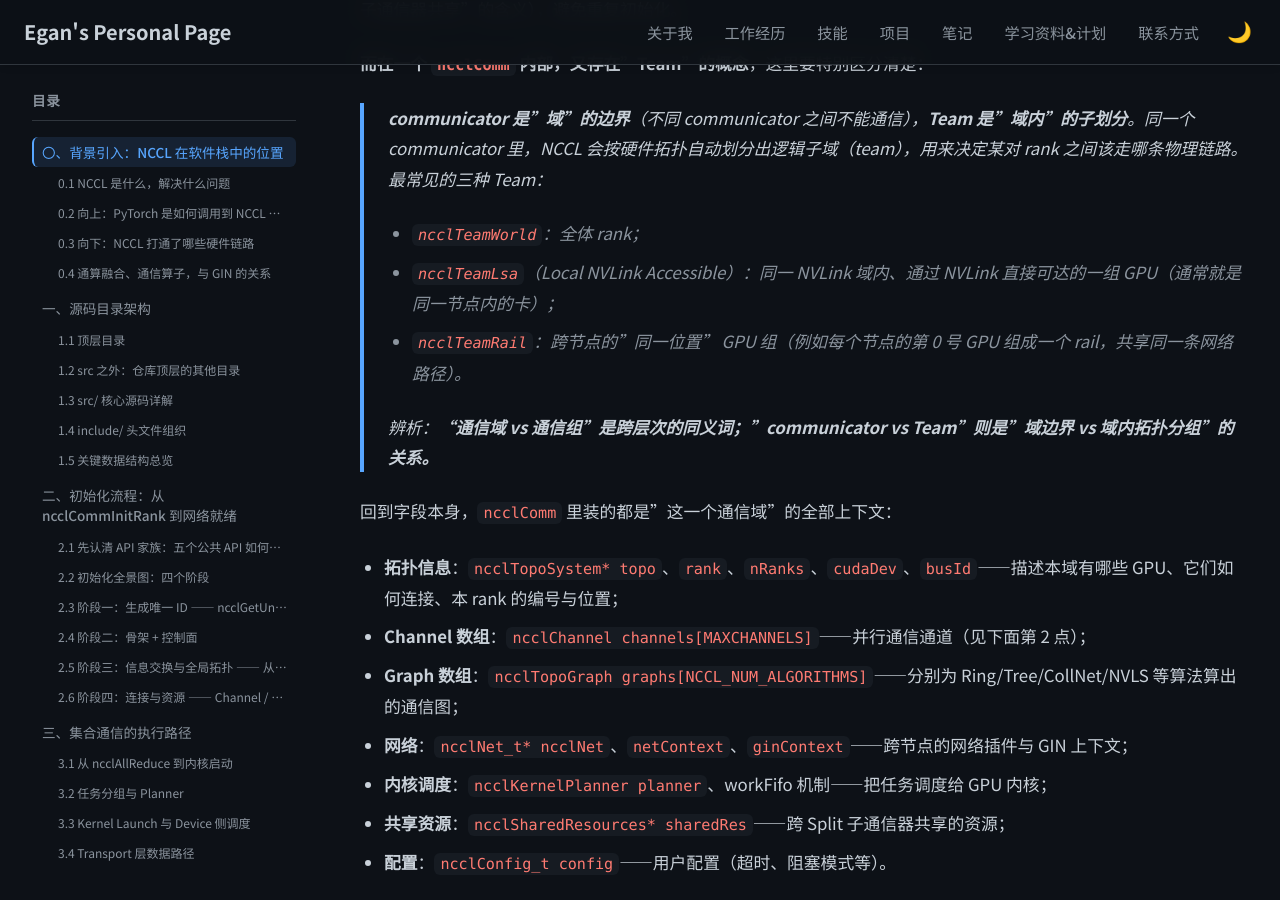
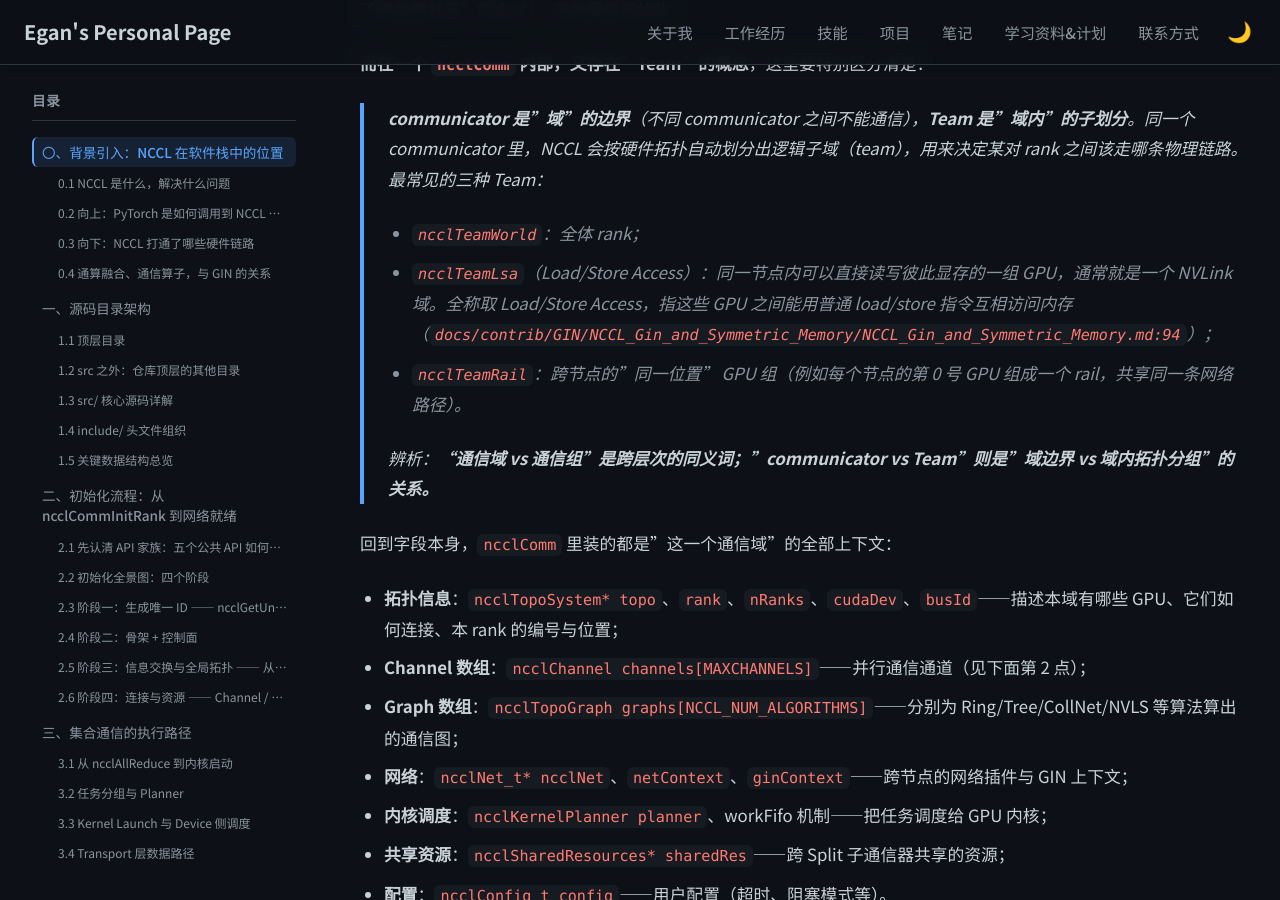
Before and after one commit to Lejun-Hu/Lejun-Hu.github.io, a Jekyll site: the page built from _notes/2026-8-24-nccl-source-study.md, in a window 1280 px wide and 900 px high, scrolled down 17892 px. Built offline with Jekyll 4.4.1, drawn with Linux system fonts in a browser that asks for light colours; nearby versions of some CDN libraries; some of the changed text lies outside the part shown.

Commit message:
笔记：补充 LSA team 解释并修正 LSA 全称为 Load/Store Access

````diff
--- a/_notes/2026-8-24-nccl-source-study.md
+++ b/_notes/2026-8-24-nccl-source-study.md
@@ -431,7 +431,7 @@ NCCL 的源码虽然庞大，但整个框架其实是**围绕少数几个核心
 > **communicator 是"域"的边界**（不同 communicator 之间不能通信），**Team 是"域内"的子划分**。同一个 communicator 里，NCCL 会按硬件拓扑自动划分出逻辑子域（team），用来决定某对 rank 之间该走哪条物理链路。最常见的三种 Team：
 >
 > - `ncclTeamWorld`：全体 rank；
-> - `ncclTeamLsa`（Local NVLink Accessible）：同一 NVLink 域内、通过 NVLink 直接可达的一组 GPU（通常就是同一节点内的卡）；
+> - `ncclTeamLsa`（Load/Store Access）：同一节点内可以直接读写彼此显存的一组 GPU，通常就是一个 NVLink 域。全称取 Load/Store Access，指这些 GPU 之间能用普通 load/store 指令互相访问内存（`docs/contrib/GIN/NCCL_Gin_and_Symmetric_Memory/NCCL_Gin_and_Symmetric_Memory.md:94`）；
 > - `ncclTeamRail`：跨节点的"同一位置" GPU 组（例如每个节点的第 0 号 GPU 组成一个 rail，共享同一条网络路径）。
 >
 > 辨析：**"通信域 vs 通信组"是跨层次的同义词；"communicator vs Team"则是"域边界 vs 域内拓扑分组"的关系。**
@@ -2266,7 +2266,7 @@ for (int n = 0; n < ginState->ginCommCount; n++) {
 typedef struct ncclWindow_vidmem* ncclWindow_t;
 ```
 
-即一个**设备侧指针**（`devcomm/devcomm_v22902.cc:46` 的注释直说 "ncclWindow_t is just a (device) pointer"）。它指向的 `ncclWindow_vidmem`（`include/nccl_device/impl/core__types.h:27-35`）记录这块窗口在对称地址空间中的位置信息，下表是其中决定「怎么定位到对端」的几个字段：
+即一个**设备侧指针**（`devcomm/devcomm_v22902.cc:46` 的注释直说 "ncclWindow_t is just a (device) pointer"）。它指向的 `ncclWindow_vidmem`（`include/nccl_device/impl/core__types.h:27-35`）记录这块窗口在对称地址空间中的位置信息。下表是其中决定「怎么定位到对端」的几个字段；表里反复出现的 **LSA team** 是 1.5 节介绍过的 team 之一，LSA 全称 Load/Store Access，指同一节点内能用 load/store 指令直接读写彼此显存的一组 GPU（通常就是一个 NVLink 域），`ncclTeamLsa` 返回的正是这个集合：
 
 | 字段 | 含义 |
 |---|---|
````
